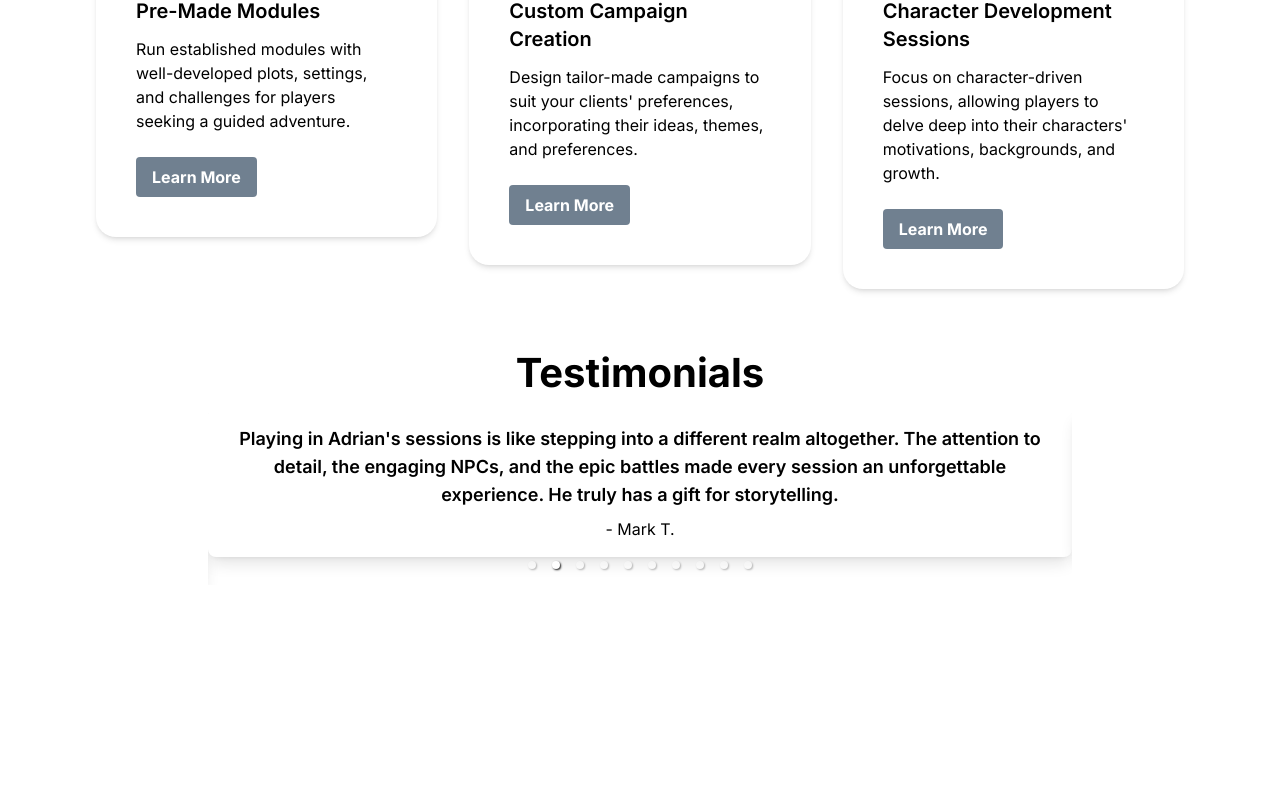
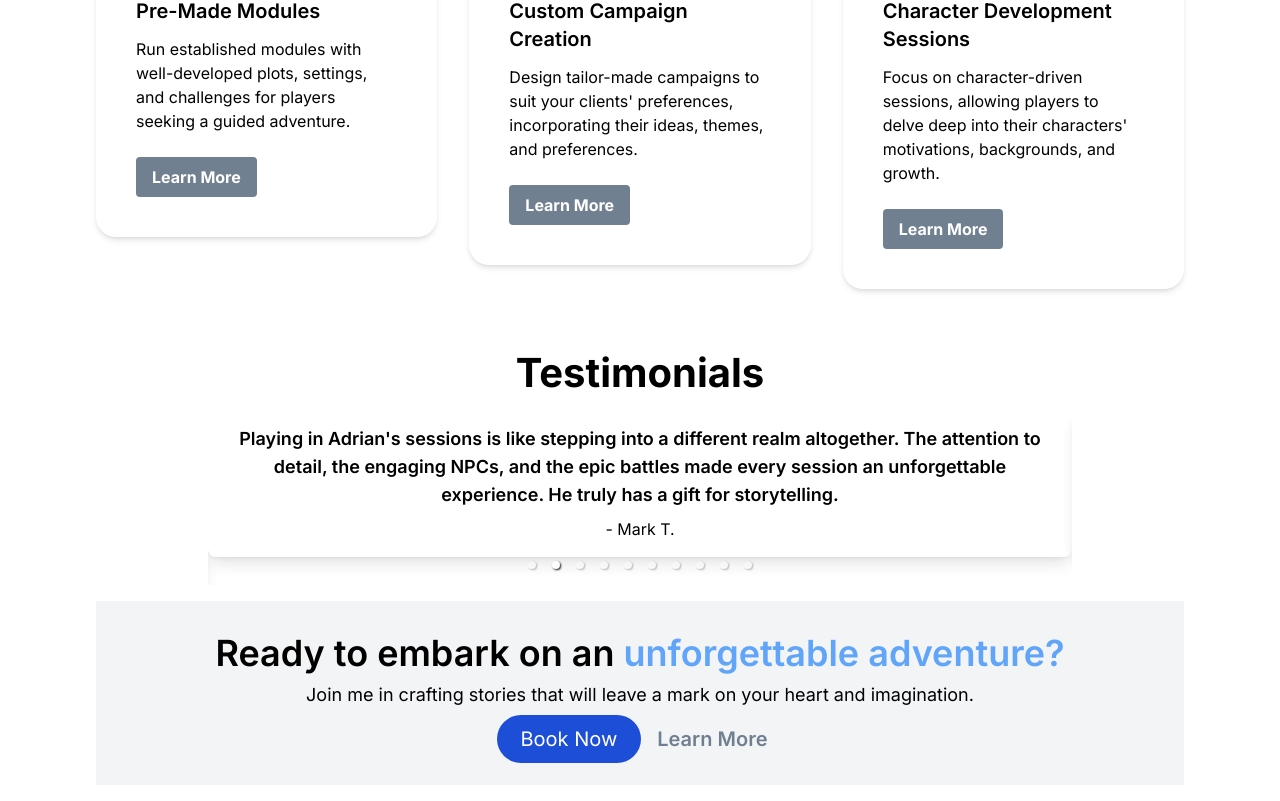
Before and after one commit to adrianbgo/chronicle-forge, a Next.js app: page / in a window 1280 px wide. Shown: the part 2237-3038 px from the top of the page. Before the commit the page ends 2934 px from the top, so only its background shows below. Built offline with nearby package versions, Linux system fonts and the light colour scheme.

Commit message:
feat: CTA

```diff
--- a/src/app/page.tsx
+++ b/src/app/page.tsx
@@ -1,8 +1,8 @@
 import AboutMe from '@/components/AboutMe'
 import Hero from '@/components/Hero'
 import Services from '@/components/Services'
-import Image from 'next/image'
 import Testimonials from '@/components/Testimonials'
+import CTA from '@/components/CTA'
 
 export default function Home() {
   return (
@@ -11,6 +11,7 @@ export default function Home() {
       <AboutMe />
       <Services />
       <Testimonials />
+      <CTA />
     </main>
   )
 }
--- a/src/components/CTA.tsx
+++ b/src/components/CTA.tsx
@@ -0,0 +1,29 @@
+import React from 'react'
+
+const CTA: React.FC = () => {
+    return (
+        <div className="container">
+            <div className="bg-gray-100 py-8">
+                <div className="max-w-screen-xl mx-auto text-center px-4">
+                    <h2 className="text-2xl md:text-4xl lg:text-4xl text-black font-semibold mb-2">
+                        Ready to embark on an <span className="text-blue-400">unforgettable adventure?</span>
+                    </h2>
+                    <p className="text-black text-lg mb-4">
+                        Join me in crafting stories that will leave a mark on your heart and imagination.
+                    </p>
+                    <div>
+                        <a className="bg-blue-700 text-white hover:bg-blue-900 text-lg md:text-xl px-6 py-3 rounded-full transition duration-300 ease-in-out focus:outline-none focus:ring focus:ring-offset-2 focus:ring-blue-500" href="/booking">
+                            Book Now
+                        </a>
+                        <a className="btn-ghost text-lg md:text-xl px-6 py-3 rounded-full transition duration-300 ease-in-out focus:outline-none focus:ring focus:ring-offset-2 focus:ring-red-500" href="/about">
+                            Learn More
+                        </a>
+                    </div>
+                </div>
+            </div>
+        </div>
+
+    )
+}
+
+export default CTA
--- a/src/components/Testimonials.tsx
+++ b/src/components/Testimonials.tsx
@@ -14,6 +14,7 @@ const Testimonials: React.FC = () => {
         return () => clearInterval(interval);
     }, [])
     return (
+        <div className="container">
             <div className="max-w-4xl mx-auto p-4 w-auto">
                 <h2 className="font-bold text-3xl sm:text-4xl md:text-[40px] text-dark my-4 text-center">Testimonials</h2>
                 <Carousel
@@ -32,6 +33,7 @@ const Testimonials: React.FC = () => {
                     ))}
                 </Carousel>
             </div>
+        </div>
     )
 }
 
--- a/tailwind.config.ts
+++ b/tailwind.config.ts
@@ -1,4 +1,5 @@
 import type { Config } from 'tailwindcss'
+import colors from 'tailwindcss/colors'
 
 const config: Config = {
   content: [
@@ -15,8 +16,13 @@ const config: Config = {
       'steel': '#708090',
       'rose': '#b38b6d',
       'lavender': '#e6e6fa',
-      white: 'white',
-      black: 'black',
+      white: colors.white,
+      black: colors.black,
+      yellow: colors.yellow,
+      green: colors.green,
+      red: colors.red,
+      gray: colors.gray,
+      blue: colors.blue
     }
   },
   plugins: [],
```
Lines whose indentation alone changed are shown as unchanged.
